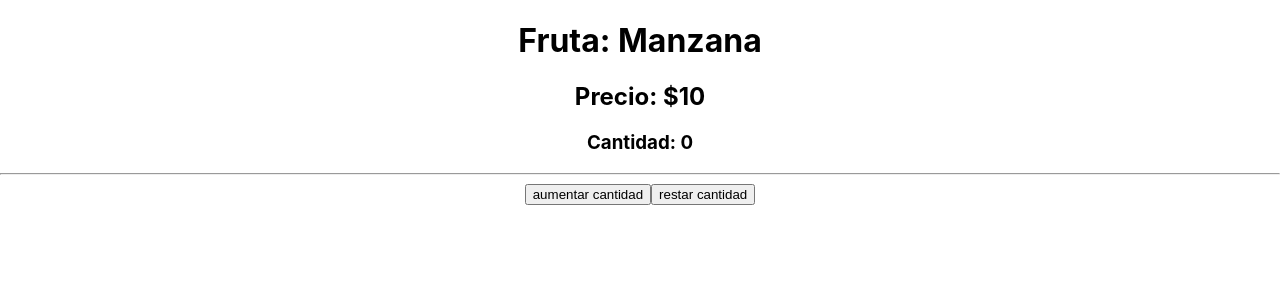
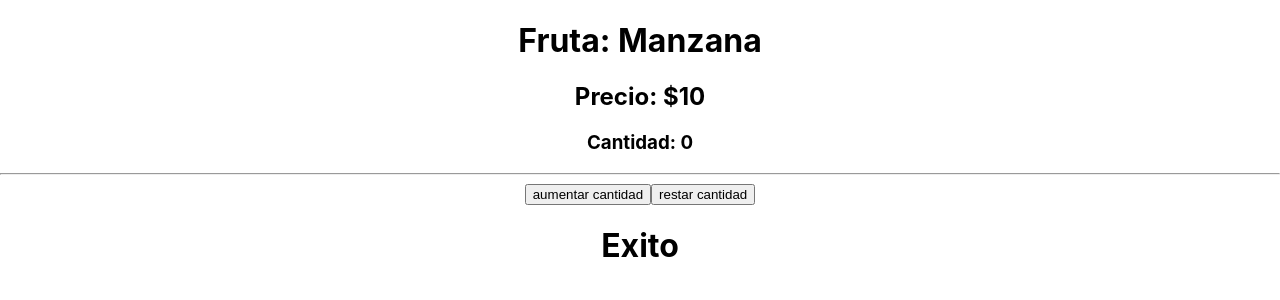
Before and after one commit to adrian1426/UniversidadReactJS, a React (Create React App) app: page / in a window 1280 px wide. Shown: the top 300 px of the page. Built offline with nearby package versions, Linux system fonts and the light colour scheme.

Commit message:
Objeto de componentes o notación de punto

```diff
--- a/src/App.js
+++ b/src/App.js
@@ -1,5 +1,6 @@
 import React from 'react';
 import Fruta from './components/ClassFrutas';
+import Message from './components/Messages';
 import './App.css';
 
 
@@ -10,6 +11,7 @@ function App() {
         nombre='Manzana'
         precio={10}
       />
+      <Message.Success />
     </div>
   );
 }
--- /dev/null
+++ b/src/components/Messages.js
@@ -0,0 +1,21 @@
+import React from 'react';
+
+const Message = {
+
+  Error: () => {
+    return (
+      <div>
+        <h1>Error</h1>
+      </div>
+    );
+  },
+  Success: () => {
+    return (
+      <div>
+        <h1>Exito</h1>
+      </div>
+    );
+  }
+};
+
+export default Message;
```
